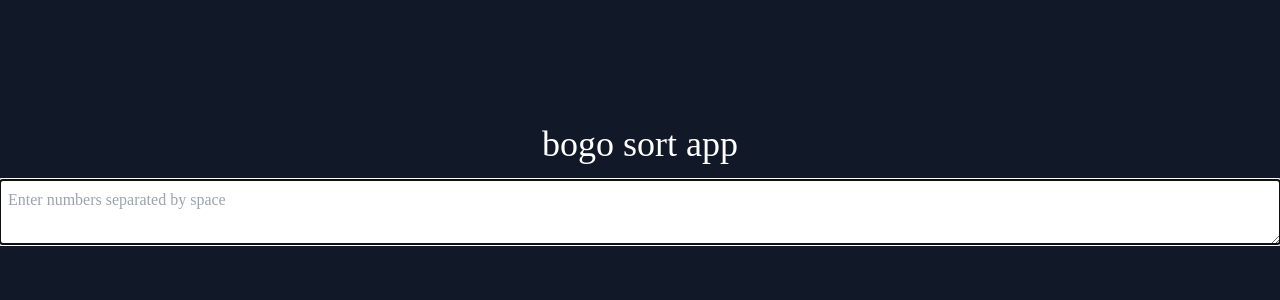
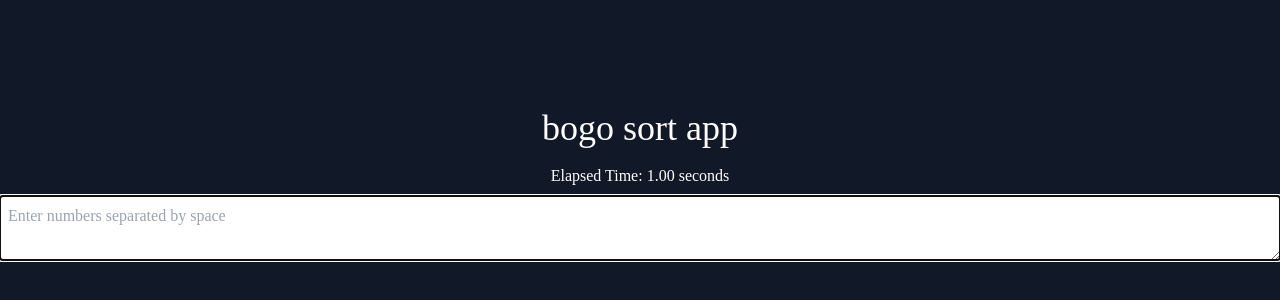
Before and after one commit to ShlokBharadwaj/bogo-sort-app, a React (Vite) app: page / in a window 1280 px wide. Shown: the part 208-508 px from the top of the page. Built offline with nearby package versions, Linux system fonts and the light colour scheme.

Commit message:
Add: Show elapsed time

```diff
--- a/src/App.jsx
+++ b/src/App.jsx
@@ -3,9 +3,14 @@ import React, { useState, useEffect } from 'react';
 function App() {
   const [inputArray, setInputArray] = useState([]);
   const [sorted, setSorted] = useState(false);
+  const [elapsedTime, setElapsedTime] = useState(0);
 
   useEffect(() => {
+    let startTime;
+
     if (!sorted) {
+      startTime = Date.now();
+
       const shuffleArray = (array) => {
         for (let i = array.length - 1; i > 0; i--) {
           const j = Math.floor(Math.random() * (i + 1));
@@ -30,7 +35,11 @@ function App() {
         setSorted(isSorted(sortedArray));
       };
 
-      const sortInterval = setInterval(sortArray, 750);
+      const sortInterval = setInterval(() => {
+        sortArray();
+        setElapsedTime((Date.now() - startTime) / 1000);
+      }, 1000);
+
       return () => clearInterval(sortInterval);
     }
   }, [inputArray, sorted]);
@@ -42,11 +51,15 @@ function App() {
       .filter((item) => !isNaN(item));
     setInputArray(newArray);
     setSorted(false);
+    setElapsedTime(0);
   };
 
   return (
     <div className="min-h-screen flex flex-col items-center justify-center bg-gray-900 text-white font-pacifico">
       <div className="text-4xl mb-4">bogo sort app</div>
+      <div className="mb-2">
+        Elapsed Time: {elapsedTime.toFixed(2)} seconds
+      </div>
       <textarea
         className="w-full h-16 p-2 mb-4 border-red-500 focus:border-blue-500 transition-all duration-300"
         placeholder="Enter numbers separated by space"
@@ -57,7 +70,6 @@ function App() {
           if (isNaN(element)) {
             return null;
           }
-
           return (
             <div
               key={index}
```
